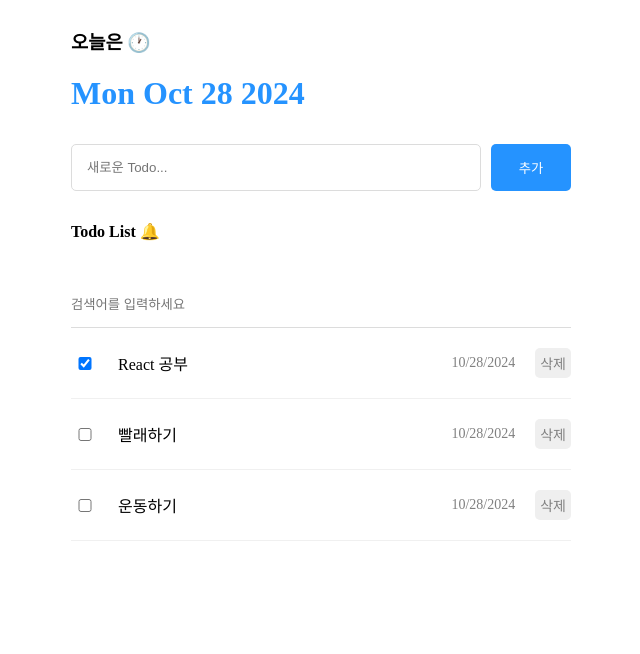
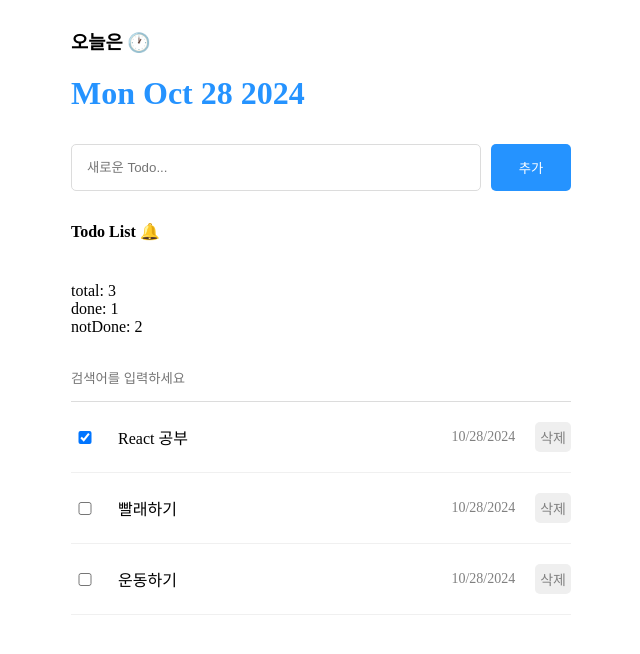
Before and after one commit to junsunghan/TodoList, a React (Vite) app: page / in a window 1280 px wide. Shown: the top 654 px of the page, without its empty margins (319-959 px from the left). Built offline with nearby package versions, Linux system fonts and the light colour scheme.

Commit message:
8. useMemo 구현하여 최적화 작업

```diff
--- a/src/components/List.jsx
+++ b/src/components/List.jsx
@@ -1,6 +1,6 @@
 import "./List.css";
 import TodoItem from "./TodoItem";
-import { useState } from "react";
+import { useState, useMemo } from "react";
 
 const List = ({ todos, onUpdate, onDelete }) => {
   const [search, setSearch] = useState("");
@@ -18,9 +18,27 @@
 
   const filteredTodos = getFilteredData();
 
+  const { totalCount, doneCount, notDoneCount } = useMemo(() => {
+    const totalCount = todos.length;
+    const doneCount = todos.filter((todo) => todo.isDone).length;
+    const notDoneCount = totalCount - doneCount;
+
+    return {
+      totalCount,
+      doneCount,
+      notDoneCount,
+    };
+  }, [todos]);
+  // 의존성배열 : deps
+
   return (
     <div className="List">
       <h4>Todo List 🔔</h4>
+      <div>
+        <div>total: {totalCount}</div>
+        <div>done: {doneCount}</div>
+        <div>notDone: {notDoneCount}</div>
+      </div>
       <input
         value={search}
         onChange={onChangeSearch}
```
